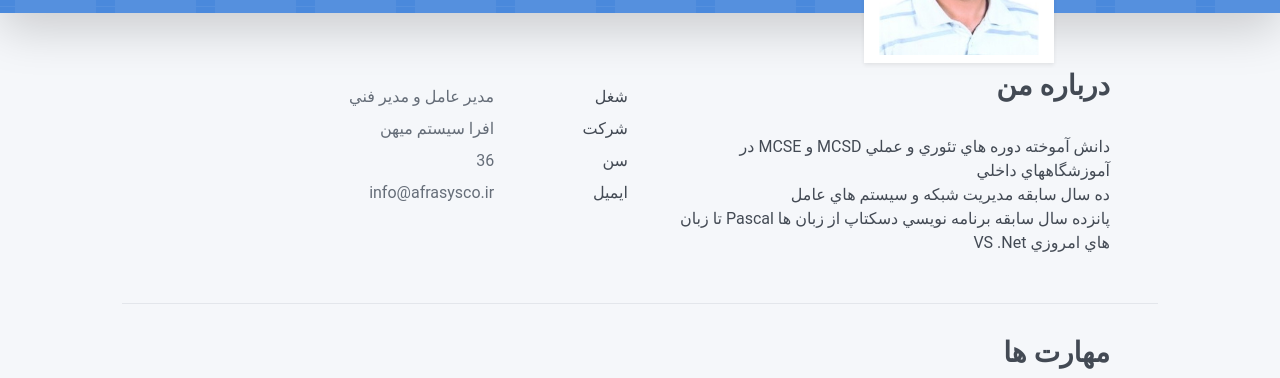
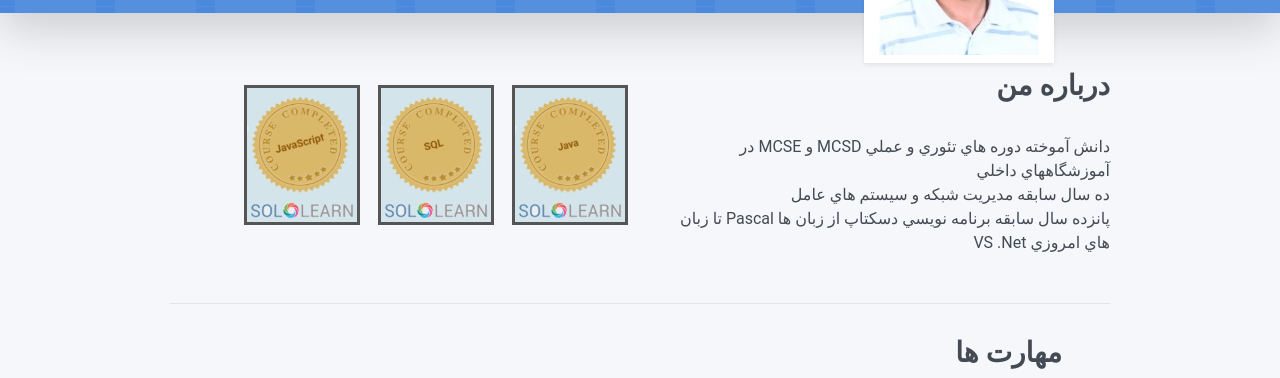
Before and after one commit to majidlotfi/majidlotfi.github.io, a plain HTML site: page index.html in a window 1280 px wide. Shown: the part 219-597 px from the top of the page. Drawn offline with Linux system fonts and the light colour scheme.

Commit message:
Initial commit

```diff
--- a/css/main.css
+++ b/css/main.css
@@ -6,6 +6,11 @@
     top:0;
     width:100%;
     z-index:0;
+}
+.Cert {
+	border: 3px solid #555;
+	width: 90;
+	height: 140px;
 }
 .timeline {
   border-left: 2px solid #E6E9ED;
--- a/index.html
+++ b/index.html
@@ -54,7 +54,6 @@ $(window).scroll(function(e){
     </div>
   </div>
 </div>
-
 <div class="page-content">
 <div class="container">
   <div class="about-section pt-4 px-3 px-lg-4 mt-1" data-aos="fade-top">
@@ -67,31 +66,10 @@ $(window).scroll(function(e){
       </div>
       <div class="col-md-5 offset-md-1">
         <div class="row mt-2">
-            <div class="col-sm-4">
-              <div class="pb-1">شغل</div>
+          <div class="col-sm-4"><a href="https://www.sololearn.com/certificates/course/en/21688299/1068/landscape/png"><img src="images/certJava.png" class="Cert"></a>
         </div>
-            <div class="col-sm-8">
-              <div class="pb-1 text-secondary">مدير عامل و مدير فني</div>
-            </div>
-            <div class="col-sm-4">
-              <div class="pb-1">شركت</div>
-            </div>
-            <div class="col-sm-8">
-              <div class="pb-1 text-secondary">افرا سيستم ميهن</div>
-            </div>
-            <div class="col-sm-4">
-              <div class="pb-1">سن</div>
-            </div>
-            <div class="col-sm-8">
-              <div class="pb-1 text-secondary">36</div>
-            </div>
-            <div class="col-sm-4">
-              <div class="pb-1">ايميل</div>
-            </div>
-            <div class="col-sm-8">
-              <div class="pb-1 text-secondary">info@afrasysco.ir</div>
-            </div>
-          </div>
+          <div class="col-sm-4"> <a href="https://www.sololearn.com/certificates/course/en/21688299/1060/landscape/png"><img src="images/certSQL.png" class="Cert"></a> </div>
+          <div class="col-sm-4"> <a href="https://www.sololearn.com/certificates/course/en/21688299/1024/landscape/png"><img src="images/certJS.png" class="Cert"></a> </div>
         </div>
       </div>
     </div>
```
Also changed, not shown: images/certJS.png (added), images/certJava.png (added), images/certSQL.png (added). Lines whose indentation alone changed are shown as unchanged.
